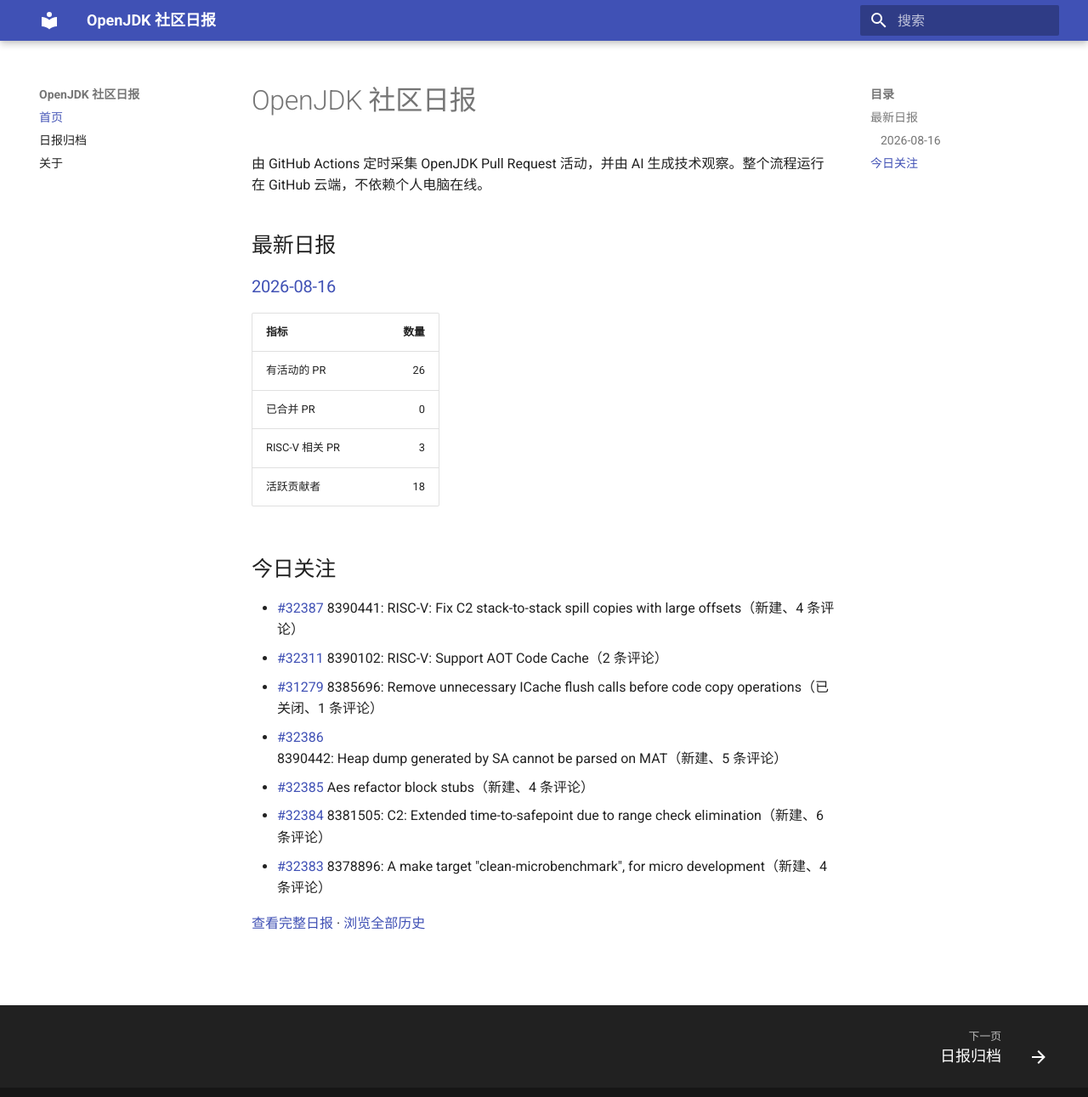
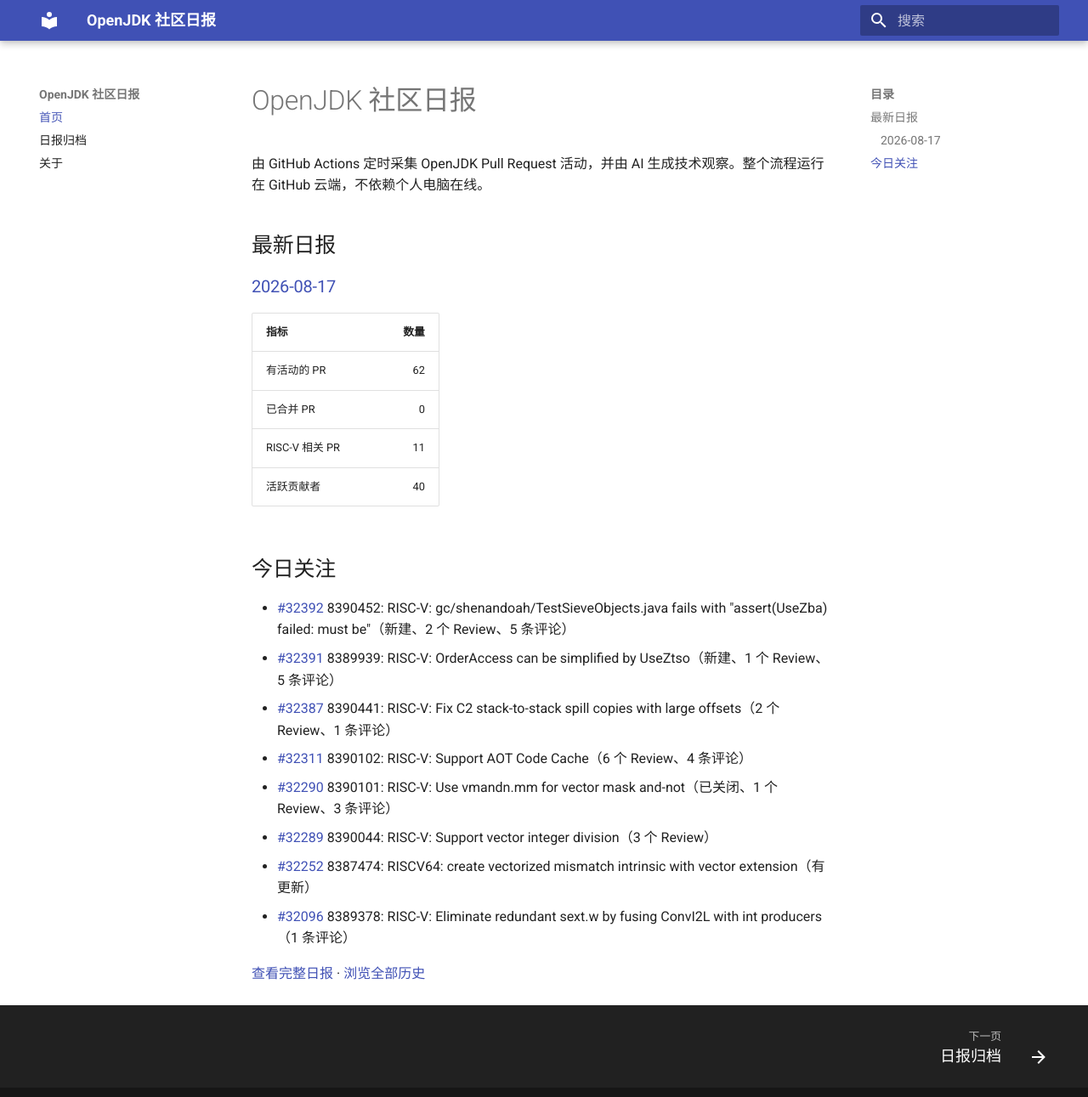
Before and after one commit to DingliZhang/openjdk-daily, an MkDocs documentation site: the page built from docs/index.md, in a window 1280 px wide and 1304 px high. Shown: the top 1291 px of the window at 85% size. Built offline with MkDocs 1.6.1 and Material for MkDocs 9.7.7, drawn with Linux system fonts in a browser that asks for light colours.

Commit message:
report: add OpenJDK daily report

```diff
--- a/docs/index.md
+++ b/docs/index.md
@@ -4,23 +4,24 @@
 
 ## 最新日报
 
-### [2026-08-16](reports/2026/2026-08-16.md)
+### [2026-08-17](reports/2026/2026-08-17.md)
 
 | 指标 | 数量 |
 |---|---:|
-| 有活动的 PR | 26 |
+| 有活动的 PR | 62 |
 | 已合并 PR | 0 |
-| RISC-V 相关 PR | 3 |
-| 活跃贡献者 | 18 |
+| RISC-V 相关 PR | 11 |
+| 活跃贡献者 | 40 |
 
 ## 今日关注
 
-- [#32387](https://github.com/openjdk/jdk/pull/32387) 8390441: RISC-V: Fix C2 stack-to-stack spill copies with large offsets（新建、4 条评论）
-- [#32311](https://github.com/openjdk/jdk/pull/32311) 8390102: RISC-V: Support AOT Code Cache（2 条评论）
-- [#31279](https://github.com/openjdk/jdk/pull/31279) 8385696: Remove unnecessary ICache flush calls before code copy operations（已关闭、1 条评论）
-- [#32386](https://github.com/openjdk/jdk/pull/32386) 8390442: Heap dump generated by SA cannot be parsed on MAT（新建、5 条评论）
-- [#32385](https://github.com/openjdk/jdk/pull/32385) Aes refactor block stubs（新建、4 条评论）
-- [#32384](https://github.com/openjdk/jdk/pull/32384) 8381505: C2: Extended time-to-safepoint due to range check elimination（新建、6 条评论）
-- [#32383](https://github.com/openjdk/jdk/pull/32383) 8378896: A make target "clean-microbenchmark", for micro development（新建、4 条评论）
+- [#32392](https://github.com/openjdk/jdk/pull/32392) 8390452: RISC-V: gc/shenandoah/TestSieveObjects.java fails with "assert(UseZba) failed: must be"（新建、2 个 Review、5 条评论）
+- [#32391](https://github.com/openjdk/jdk/pull/32391) 8389939: RISC-V: OrderAccess can be simplified by UseZtso（新建、1 个 Review、5 条评论）
+- [#32387](https://github.com/openjdk/jdk/pull/32387) 8390441: RISC-V: Fix C2 stack-to-stack spill copies with large offsets（2 个 Review、1 条评论）
+- [#32311](https://github.com/openjdk/jdk/pull/32311) 8390102: RISC-V: Support AOT Code Cache（6 个 Review、4 条评论）
+- [#32290](https://github.com/openjdk/jdk/pull/32290) 8390101: RISC-V: Use vmandn.mm for vector mask and-not（已关闭、1 个 Review、3 条评论）
+- [#32289](https://github.com/openjdk/jdk/pull/32289) 8390044: RISC-V: Support vector integer division（3 个 Review）
+- [#32252](https://github.com/openjdk/jdk/pull/32252) 8387474: RISCV64: create vectorized mismatch intrinsic with vector extension（有更新）
+- [#32096](https://github.com/openjdk/jdk/pull/32096) 8389378: RISC-V: Eliminate redundant sext.w by fusing ConvI2L with int producers（1 条评论）
 
-[查看完整日报](reports/2026/2026-08-16.md) · [浏览全部历史](reports/index.md)
+[查看完整日报](reports/2026/2026-08-17.md) · [浏览全部历史](reports/index.md)
```
Also changed, not shown: docs/reports/2026/2026-08-17.md (added, +187 -0 lines), docs/reports/index.md (+2 -1 lines), 2 other files.
